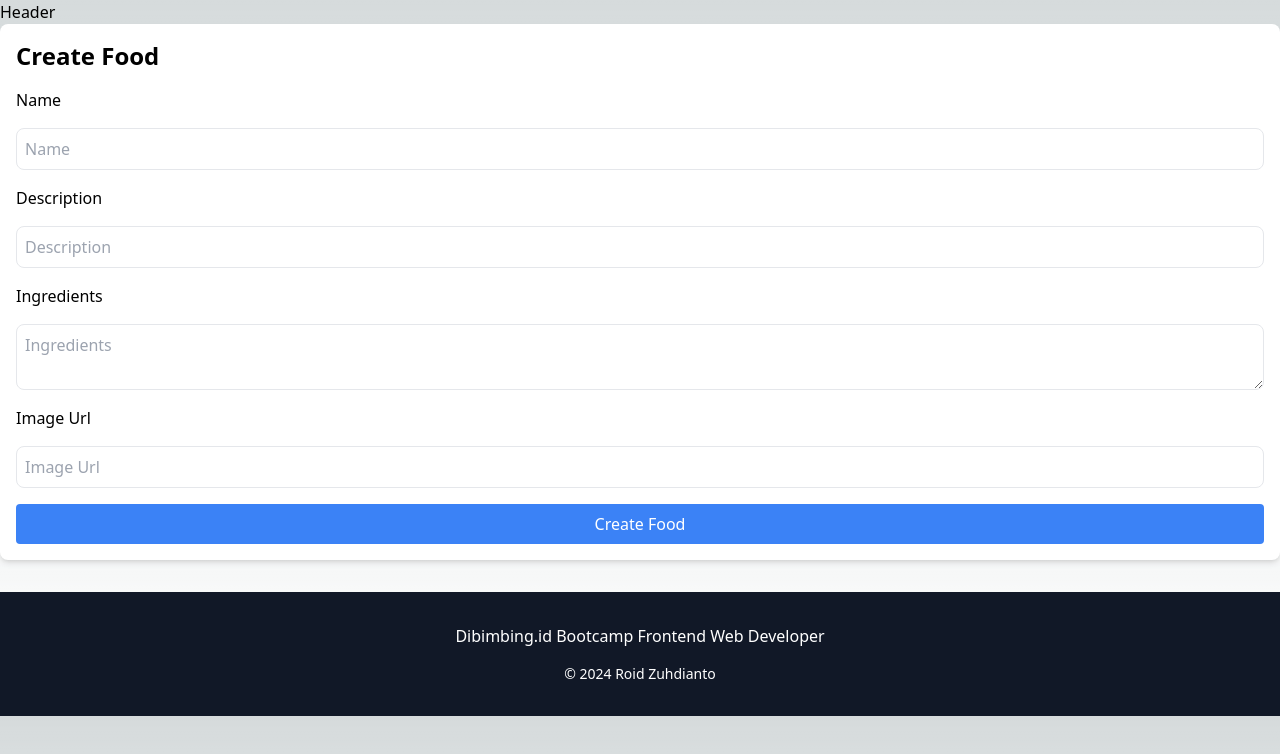
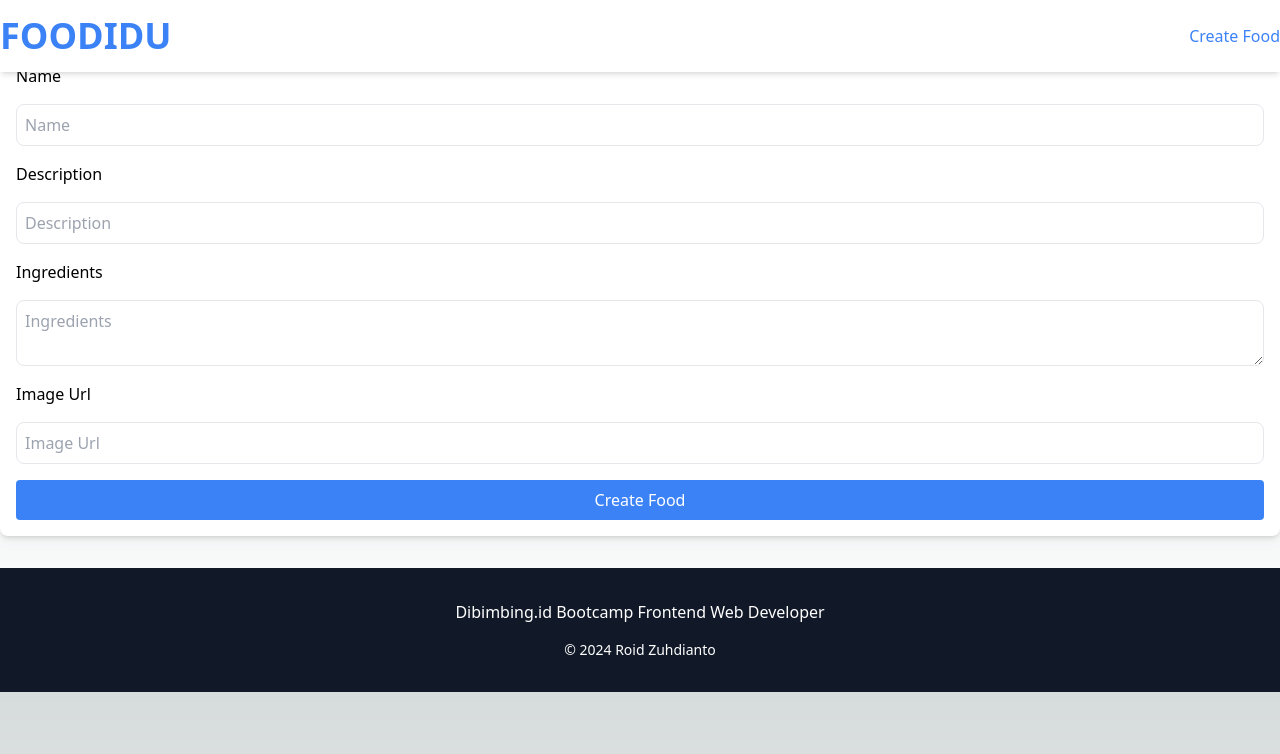
Before and after one commit to roidzuh/assignment-nextjs, a Next.js app: page /food/create in a window 1280 px wide. Shown: the top 754 px of the page. Built offline with nearby package versions, Linux system fonts and the light colour scheme.

Commit message:
update styling

```diff
--- a/src/components/Header.js
+++ b/src/components/Header.js
@@ -1,3 +1,21 @@
+import Link from "next/link";
+
 export default function Header() {
-  return <div className="">Header</div>;
+  return (
+    <header className="py-4 bg-white fixed top-0 left-0 right-0 z-10 shadow-md">
+      <div className="container mx-auto flex justify-between items-center cursor-pointer">
+        <h1 className="text-4xl font-bold text-blue-500 hover:text-blue-800">
+          FOODIDU
+        </h1>
+        <nav>
+          <Link
+            href={"/food/create"}
+            className="text-blue-500 hover:text-blue-800"
+          >
+            Create Food
+          </Link>
+        </nav>
+      </div>
+    </header>
+  );
 }
```
